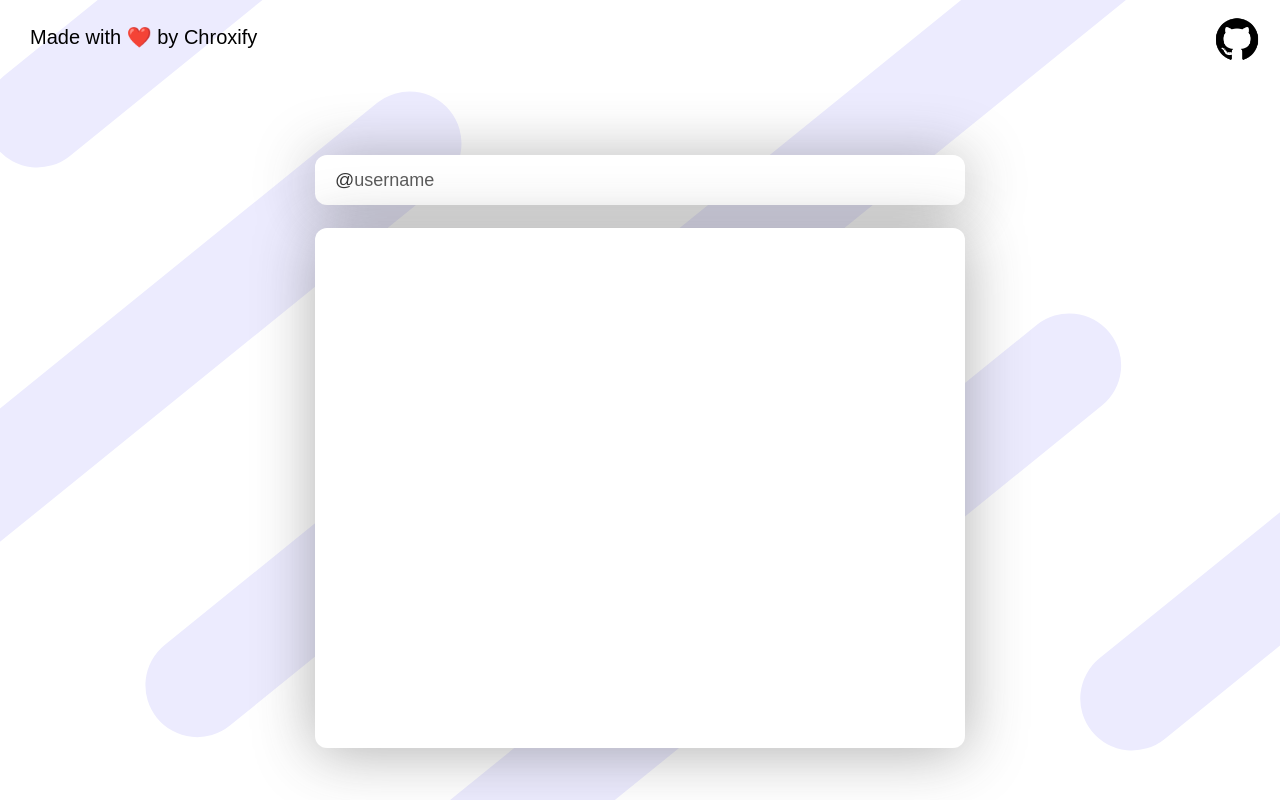
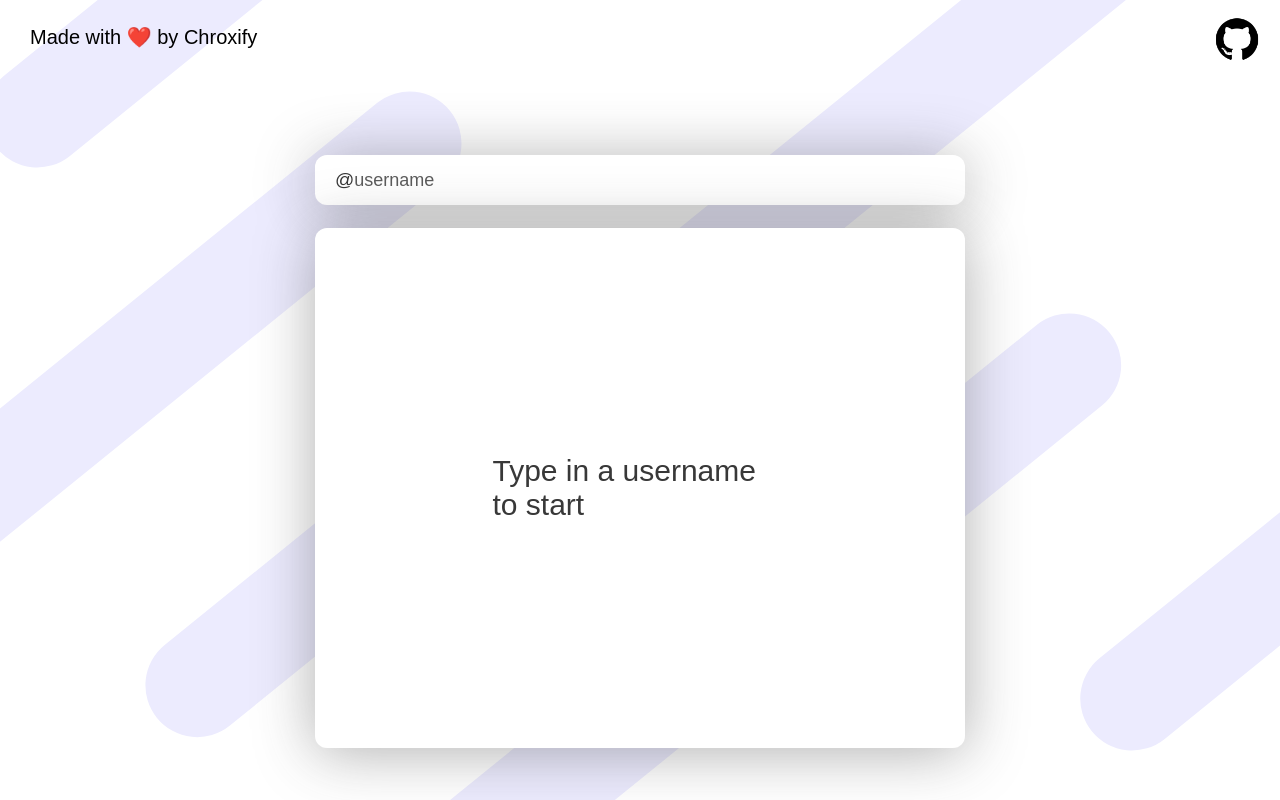
Before and after one commit to chroxify/Sherlock-Web, a React (Create React App) app: page / in a window 1280 px wide. Built offline with nearby package versions, Linux system fonts and the light colour scheme; some icons are missing.

Commit message:
add error message and default display message

```diff
--- a/src/App.js
+++ b/src/App.js
@@ -8,7 +8,7 @@
 import './App.css';
 
 function App() {
-  const [isPending, setisPending] = useState(false);
+  const [isPending, setisPending] = useState(undefined);
   const [data, setData] = useState([]);
 
   return (
--- a/src/Components/MainMenu/MainMenu.css
+++ b/src/Components/MainMenu/MainMenu.css
@@ -5,8 +5,8 @@
   height: 65%;
   top: 61vh;
   left: 50%;
-    transform: translate(-50%,-50%);
-    background: #FFFFFF;
+  transform: translate(-50%, -50%);
+  background: #ffffff;
   box-shadow: 0px 4px 60px rgba(56, 56, 56, 0.4);
   border-radius: 12px;
 }
@@ -18,6 +18,19 @@
   font-family: sans-serif;
   font-weight: normal;
   font-size: 40px;
+  color: #383838;
+}
+
+h2 {
+  position: absolute;
+  top: 50%;
+  left: 50%;
+  transform: translate(-50%, -50%);
+  padding-left: 15px;
+  padding-right: 15px;
+  font-family: sans-serif;
+  font-weight: normal;
+  font-size: 30px;
   color: #383838;
 }
 
@@ -35,8 +48,8 @@
   justify-content: center;
   align-items: center;
   text-decoration: none;
-    transition: .3s;
-    background-color: #ECEBFE;
+  transition: 0.3s;
+  background-color: #ecebfe;
   color: black;
   border-radius: 5px;
   min-height: 33px;
@@ -48,7 +61,7 @@
 
 .item .icon-yes {
   font-size: 30px;
-    color: #5E87EB;
+  color: #5e87eb;
 }
 
 @media only screen and (max-width: 1000px) {
--- a/src/Components/MainMenu/MainMenu.js
+++ b/src/Components/MainMenu/MainMenu.js
@@ -18,12 +18,18 @@
     `;
 
 const MainMenu = (props) => {
-    const webs = props.data[1] ? JSON.parse(props.data[1]) : null;
+    const webs = props.data[1] && typeof props.data === 'object' ? JSON.parse(props.data[1]) : null;
 
     return (
         <div className="card">
-            {!props.isPending
+            {
+                props.isPending === undefined
                 ?
+                <h2>Type in a username to start</h2>
+                :
+                !props.isPending
+                ?
+                typeof props.data === 'string' ? <h1>{props.data}</h1> :
                 (<>
                     {props.data[0] && <h1>Results for {props.data[0]}:</h1>}
                     <section className="basic-grid">
@@ -36,9 +42,7 @@
                     </section>
                 </>)
                 :
-                (
-                    <HashLoader color="#9e9bc9" css={override} size={130} />
-                )
+                <HashLoader color="#9e9bc9" css={override} size={130} />
             }
         </div >
     );
--- a/src/Components/SearchBar/SearchBar.js
+++ b/src/Components/SearchBar/SearchBar.js
@@ -12,7 +12,6 @@
         if (e.key === 'Enter' && e.target.value) {
             props.setisPending(true);
             data.push(e.target.value);
-            console.log(data);
 
             var myHeaders = new Headers();
             myHeaders.append("Content-Type", "application/json");
@@ -35,12 +34,9 @@
                     data.push(obj);
                     props.setData(data);
                     props.setisPending(false);
-
                 })
                 .catch(error => {
-                    console.log('error', error);
-                    data.push(error);
-                    props.setData(data);
+                    props.setData(error.message);
                     props.setisPending(false);
                 });
         }
```
Lines whose indentation alone changed are shown as unchanged.
